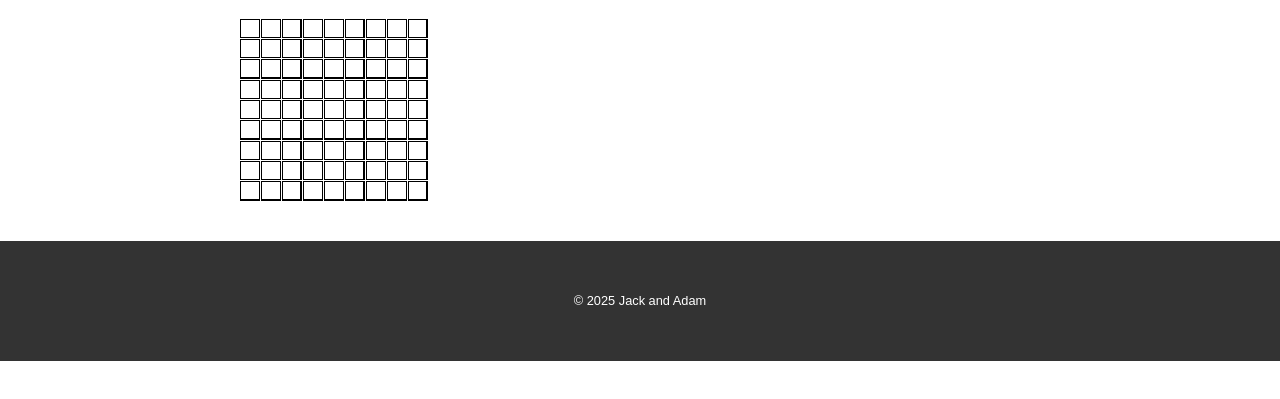
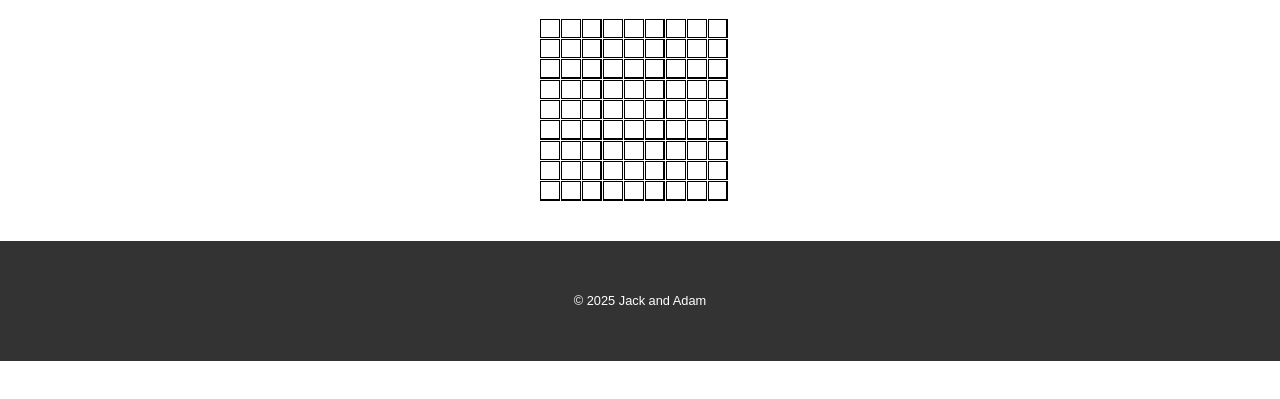
Before and after one commit to c5058334/mini-hackathon-dtss, a plain HTML site: page index.html in a window 1280 px wide. Shown: the part 149-548 px from the top of the page. Drawn offline with Linux system fonts and the light colour scheme.

Commit message:
some styling changes

```diff
--- a/css/main.css
+++ b/css/main.css
@@ -13,8 +13,11 @@ header h2 {
 }
 
 .application{
-    max-width: 800px;
-    margin: auto;
+    width: 100%;
+}
+
+.container{
+    width: 100%;
 }
 
 
@@ -34,6 +37,8 @@ header > div {
     display: grid;
     grid-template-columns: 20px 20px 20px 20px 20px 20px 20px 20px 20px;
     gap: 1px;
+    max-width: 200px;
+    margin: auto;
 }
 
 #sudoku-grid2>input {
```
